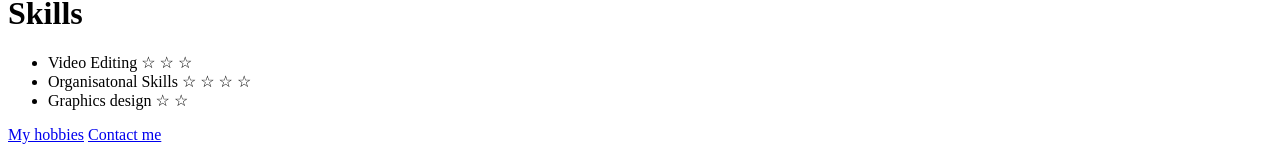
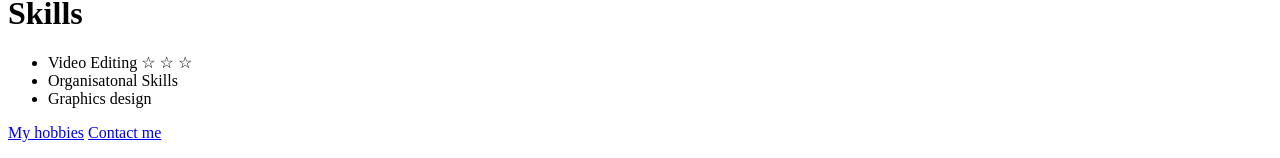
Before and after one commit to Oyiiza/resume, a plain HTML site: page my resume/index.html in a window 1280 px wide. Shown: the part 725-883 px from the top of the page. Drawn offline with Linux system fonts and the light colour scheme.

Commit message:
index.html

```diff
--- a/my resume/index.html
+++ b/my resume/index.html
@@ -34,12 +34,12 @@
 
                         </li>
 
-                        <li>Organisatonal Skills &#9734;  &#9734;  &#9734; &#9734;
+                        <li>Organisatonal Skills
 
 
 
                         </li>
-                        <li>Graphics design   &#9734;  &#9734;
+                        <li>Graphics design
 
                         </li>
                       </ul>
```
